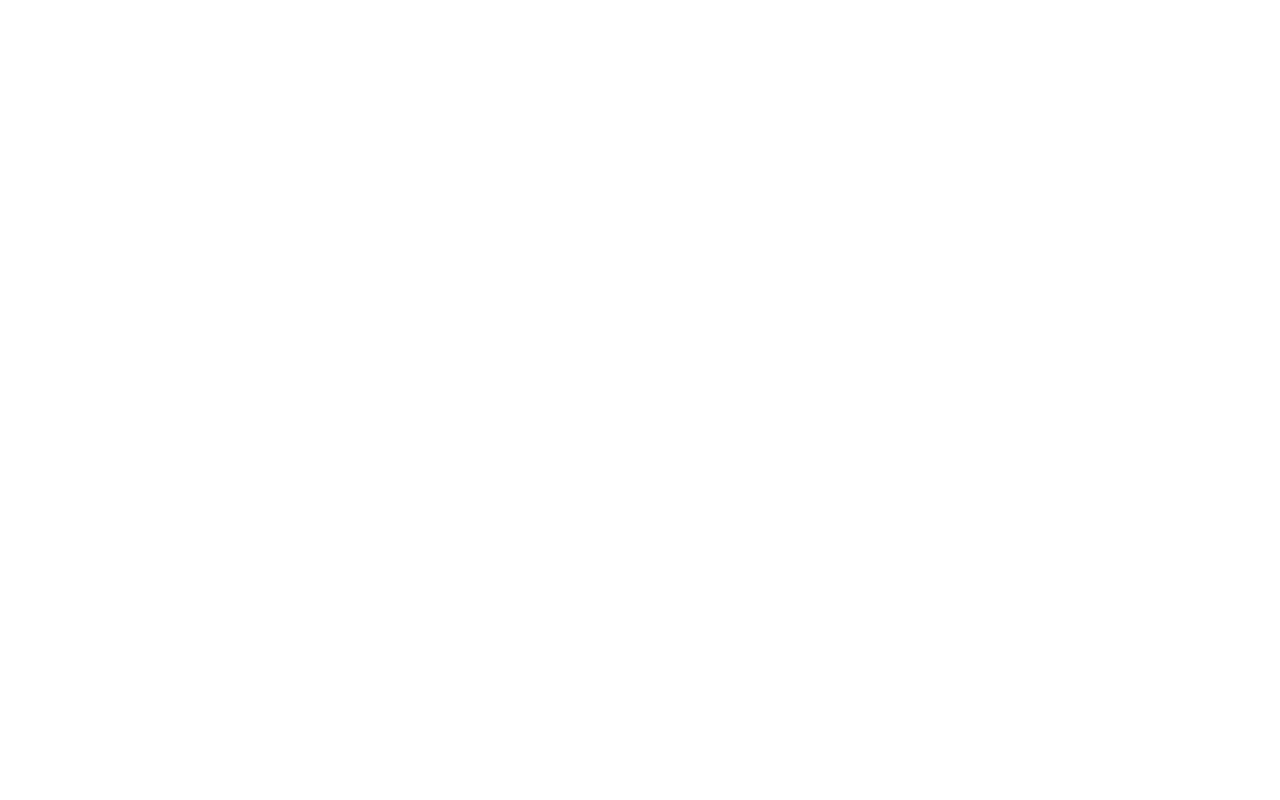
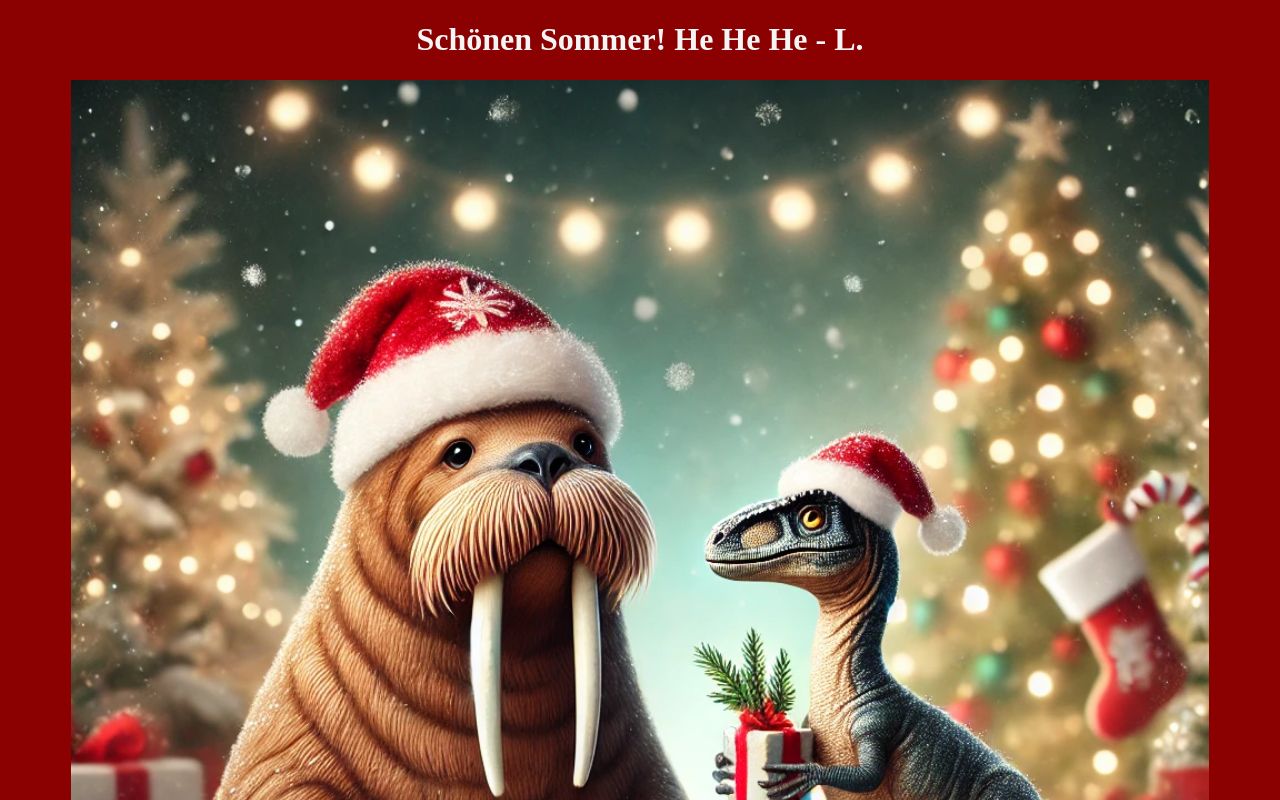
Before and after one commit to leanderschwarz/vww, a plain HTML site: page index.html in a window 1280 px wide. Shown: the top 800 px of the page. Drawn offline with Linux system fonts and the light colour scheme.

Commit message:
Update index.html

```diff
--- a/index.html
+++ b/index.html
@@ -14,11 +14,11 @@ h1 {
 }
 </style>
 </head>
-<!-- <body style="background-color:darkred;">
+<body style="background-color:darkred;">
 
-<h1>Frohe Weihnachten! He He He - L.</h1>
+<h1>Schönen Sommer! He He He - L.</h1>
 
-<img src="img/rnd.webp" class="center"/> -->
+<img src="img/rnd.webp" class="center"/>
 
 
 </body>
```
